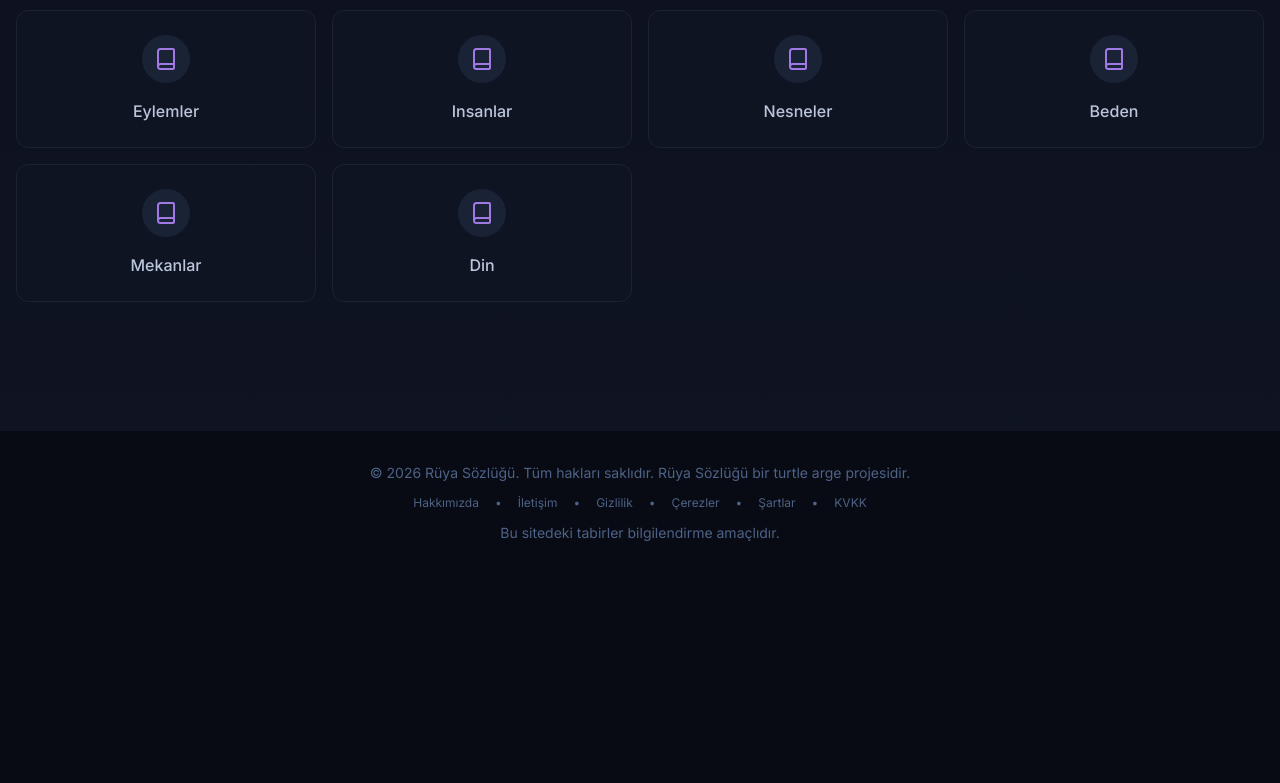
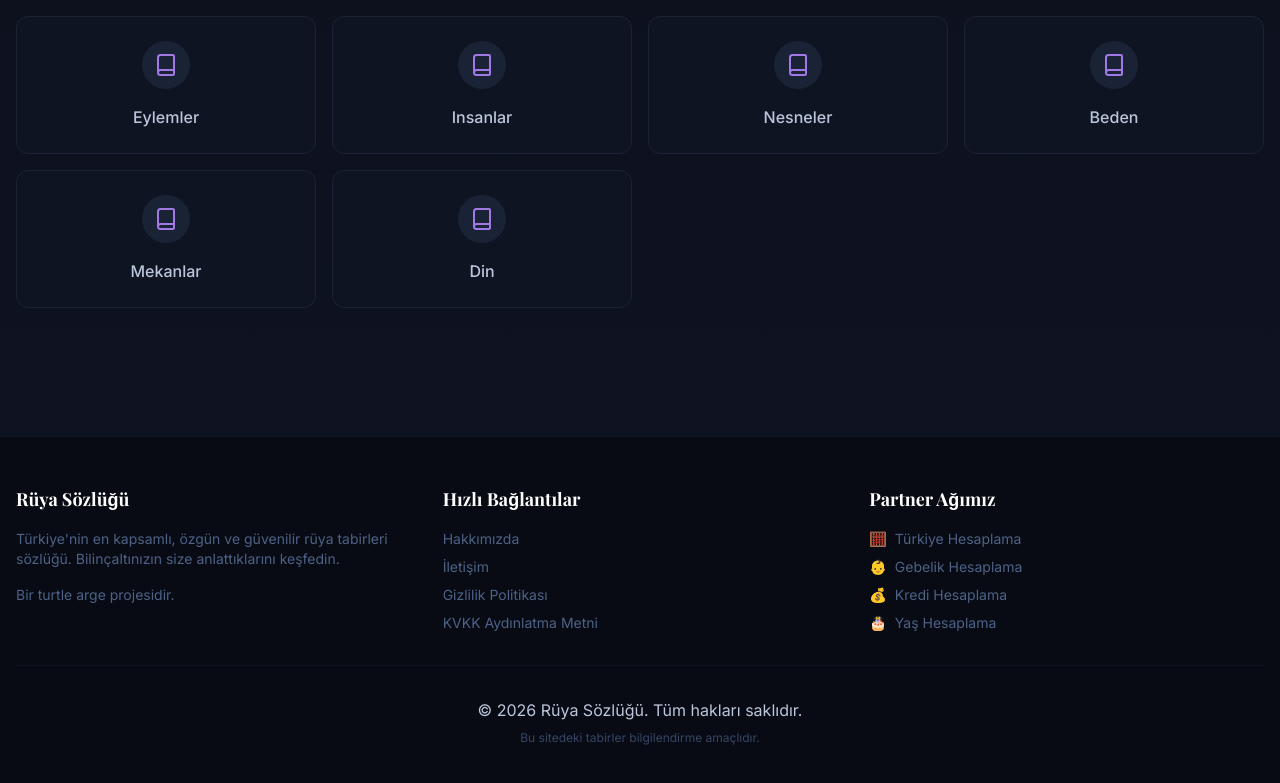
Before and after one commit to bilgehnkraca/ruya-tabirleri, a Next.js app: page / in a window 1280 px wide. Shown: the part 1977-2760 px from the top of the page. Before the commit the page ends 2552 px from the top, so only its background shows below. Built offline with nearby package versions, Linux system fonts and the light colour scheme; a web font is replaced by a local one.

Commit message:
feat: add cross-linking seo strategy for turkiyehesaplama.com

```diff
--- a/src/app/layout.tsx
+++ b/src/app/layout.tsx
@@ -78,7 +78,10 @@ export default function RootLayout({
             <a href="/" className="text-2xl font-serif font-bold text-mystic-300">
               Rüya<span className="text-mystic-500">Sözlüğü</span>
             </a>
-            <nav className="flex space-x-4 md:space-x-6 text-sm md:text-base">
+            <nav className="flex space-x-4 md:space-x-6 text-sm md:text-base items-center">
+              <a href="https://turkiyehesaplama.com" target="_blank" rel="noopener noreferrer" className="hover:text-mystic-200 text-mystic-400 font-medium transition-colors flex items-center gap-1.5 border border-mystic-500/30 px-3 py-1.5 rounded-full bg-mystic-900/30">
+                <span className="hidden sm:inline">🧮</span> Hesaplama
+              </a>
               <a href="/kategoriler" className="hover:text-mystic-400 transition-colors">Kategoriler</a>
               <a href="/a-z" className="hover:text-mystic-400 transition-colors">A-Z İndeks</a>
             </nav>
@@ -88,23 +91,37 @@ export default function RootLayout({
             {children}
           </main>
 
-          <footer className="bg-night-900 border-t border-night-800 py-8 mt-12">
-            <div className="container mx-auto px-4 text-center text-sm text-night-400">
-              <p>&copy; {new Date().getFullYear()} Rüya Sözlüğü. Tüm hakları saklıdır. Rüya Sözlüğü bir turtle arge projesidir.</p>
-              <div className="mt-3 flex flex-wrap items-center justify-center gap-x-4 gap-y-2 text-xs">
-                <a href="/hakkimizda" className="hover:text-mystic-400 transition-colors">Hakkımızda</a>
-                <span>•</span>
-                <a href="/iletisim" className="hover:text-mystic-400 transition-colors">İletişim</a>
-                <span>•</span>
-                <a href="/gizlilik-politikasi" className="hover:text-mystic-400 transition-colors">Gizlilik</a>
-                <span>•</span>
-                <a href="/cerez-politikasi" className="hover:text-mystic-400 transition-colors">Çerezler</a>
-                <span>•</span>
-                <a href="/kullanim-kosullari" className="hover:text-mystic-400 transition-colors">Şartlar</a>
-                <span>•</span>
-                <a href="/kvkk" className="hover:text-mystic-400 transition-colors">KVKK</a>
+          <footer className="bg-night-900 border-t border-night-800 py-12 mt-12">
+            <div className="container mx-auto px-4">
+              <div className="grid grid-cols-1 md:grid-cols-3 gap-8 text-sm text-night-400 mb-8">
+                <div>
+                  <h4 className="text-white font-serif font-bold mb-4 text-lg">Rüya Sözlüğü</h4>
+                  <p className="mb-4">Türkiye&apos;nin en kapsamlı, özgün ve güvenilir rüya tabirleri sözlüğü. Bilinçaltınızın size anlattıklarını keşfedin.</p>
+                  <p>Bir turtle arge projesidir.</p>
+                </div>
+                <div>
+                  <h4 className="text-white font-serif font-bold mb-4 text-lg">Hızlı Bağlantılar</h4>
+                  <ul className="space-y-2">
+                    <li><a href="/hakkimizda" className="hover:text-mystic-400 transition-colors">Hakkımızda</a></li>
+                    <li><a href="/iletisim" className="hover:text-mystic-400 transition-colors">İletişim</a></li>
+                    <li><a href="/gizlilik-politikasi" className="hover:text-mystic-400 transition-colors">Gizlilik Politikası</a></li>
+                    <li><a href="/kvkk" className="hover:text-mystic-400 transition-colors">KVKK Aydınlatma Metni</a></li>
+                  </ul>
+                </div>
+                <div>
+                  <h4 className="text-white font-serif font-bold mb-4 text-lg">Partner Ağımız</h4>
+                  <ul className="space-y-2">
+                    <li><a href="https://turkiyehesaplama.com" target="_blank" rel="noopener noreferrer" className="hover:text-mystic-400 transition-colors flex items-center gap-2"><span>🧮</span> Türkiye Hesaplama</a></li>
+                    <li><a href="https://turkiyehesaplama.com/gebelik-hesaplama" target="_blank" rel="noopener noreferrer" className="hover:text-mystic-400 transition-colors flex items-center gap-2"><span>👶</span> Gebelik Hesaplama</a></li>
+                    <li><a href="https://turkiyehesaplama.com/kredi-hesaplama" target="_blank" rel="noopener noreferrer" className="hover:text-mystic-400 transition-colors flex items-center gap-2"><span>💰</span> Kredi Hesaplama</a></li>
+                    <li><a href="https://turkiyehesaplama.com/yas-hesaplama" target="_blank" rel="noopener noreferrer" className="hover:text-mystic-400 transition-colors flex items-center gap-2"><span>🎂</span> Yaş Hesaplama</a></li>
+                  </ul>
+                </div>
               </div>
-              <p className="mt-3">Bu sitedeki tabirler bilgilendirme amaçlıdır.</p>
+              <div className="text-center pt-8 border-t border-night-800">
+                <p>&copy; {new Date().getFullYear()} Rüya Sözlüğü. Tüm hakları saklıdır.</p>
+                <p className="mt-2 text-xs text-night-500">Bu sitedeki tabirler bilgilendirme amaçlıdır.</p>
+              </div>
             </div>
           </footer>
         </div>
--- /dev/null
+++ b/src/components/PartnerAd.tsx
@@ -0,0 +1,80 @@
+import Link from 'next/link';
+
+interface PartnerAdProps {
+  slug?: string;
+  className?: string;
+}
+
+export default function PartnerAd({ slug = '', className = '' }: PartnerAdProps) {
+  // Simple keyword matching for contextual ads
+  const isBabyRelated = ['bebek', 'hamile', 'dogum', 'cocuk', 'kiz', 'erkek'].some(word => slug.includes(word));
+  const isFinanceRelated = ['para', 'altin', 'zengin', 'borc', 'dolar', 'euro'].some(word => slug.includes(word));
+
+  if (isBabyRelated) {
+    return (
+      <div className={`bg-mystic-900/40 border border-mystic-500/30 rounded-xl p-5 my-6 flex flex-col sm:flex-row items-start sm:items-center justify-between gap-4 ${className}`}>
+        <div>
+          <h4 className="text-mystic-300 font-semibold mb-1 flex items-center gap-2">
+            <span>👶</span> Anne Adayları İçin
+          </h4>
+          <p className="text-night-300 text-sm">
+            Rüyanızın heyecanını yaşarken, tahmini doğum tarihinizi ve gebelik haftanızı hesaplamak ister misiniz?
+          </p>
+        </div>
+        <a
+          href="https://turkiyehesaplama.com/gebelik-hesaplama"
+          target="_blank"
+          rel="noopener noreferrer"
+          className="whitespace-nowrap bg-mystic-600 hover:bg-mystic-500 text-white px-4 py-2 rounded-lg text-sm font-medium transition-colors"
+        >
+          Gebelik Hesaplama
+        </a>
+      </div>
+    );
+  }
+
+  if (isFinanceRelated) {
+    return (
+      <div className={`bg-emerald-900/30 border border-emerald-500/30 rounded-xl p-5 my-6 flex flex-col sm:flex-row items-start sm:items-center justify-between gap-4 ${className}`}>
+        <div>
+          <h4 className="text-emerald-400 font-semibold mb-1 flex items-center gap-2">
+            <span>💰</span> Finansal Planlama
+          </h4>
+          <p className="text-night-300 text-sm">
+            Bolluk ve bereket rüyalarınızı gerçeğe dönüştürmek için kredi ve maaş hesaplamalarınızı hemen yapın.
+          </p>
+        </div>
+        <a
+          href="https://turkiyehesaplama.com/kredi-hesaplama"
+          target="_blank"
+          rel="noopener noreferrer"
+          className="whitespace-nowrap bg-emerald-600 hover:bg-emerald-500 text-white px-4 py-2 rounded-lg text-sm font-medium transition-colors"
+        >
+          Kredi Hesaplama
+        </a>
+      </div>
+    );
+  }
+
+  // Default ad
+  return (
+    <div className={`bg-night-800/60 border border-night-700 rounded-xl p-5 my-6 flex flex-col sm:flex-row items-start sm:items-center justify-between gap-4 hover:border-mystic-500/30 transition-colors ${className}`}>
+      <div>
+        <h4 className="text-mystic-400 font-semibold mb-1 flex items-center gap-2">
+          <span>🧮</span> Günlük Hayatınızı Kolaylaştırın
+        </h4>
+        <p className="text-night-300 text-sm">
+          Yaş hesaplama, tarih farkı, yüzde hesaplama ve çok daha fazlası için Türkiye&apos;nin en kapsamlı araçları.
+        </p>
+      </div>
+      <a
+        href="https://turkiyehesaplama.com"
+        target="_blank"
+        rel="noopener noreferrer"
+        className="whitespace-nowrap bg-night-700 hover:bg-mystic-600 text-white px-4 py-2 rounded-lg text-sm font-medium transition-colors"
+      >
+        Tüm Araçları Keşfet
+      </a>
+    </div>
+  );
+}
--- a/src/components/SymbolContentTabs.tsx
+++ b/src/components/SymbolContentTabs.tsx
@@ -4,6 +4,7 @@ import { useState } from 'react';
 import { DreamSymbol } from '@/lib/types';
 import { Sparkles, BookOpen, Brain, ChevronRight } from 'lucide-react';
 import AdSlot from '@/components/AdSlot';
+import PartnerAd from '@/components/PartnerAd';
 
 type Tab = 'general' | 'religious' | 'psychological';
 
@@ -83,6 +84,8 @@ export default function SymbolContentTabs({ symbol }: { symbol: DreamSymbol }) {
             <div className="my-10">
                <AdSlot type="adsense" slotId="CONTENT_MIDDLE_1" className="my-10" />
             </div>
+
+            <PartnerAd slug={symbol.slug} />
           </div>
         )}
 
```
